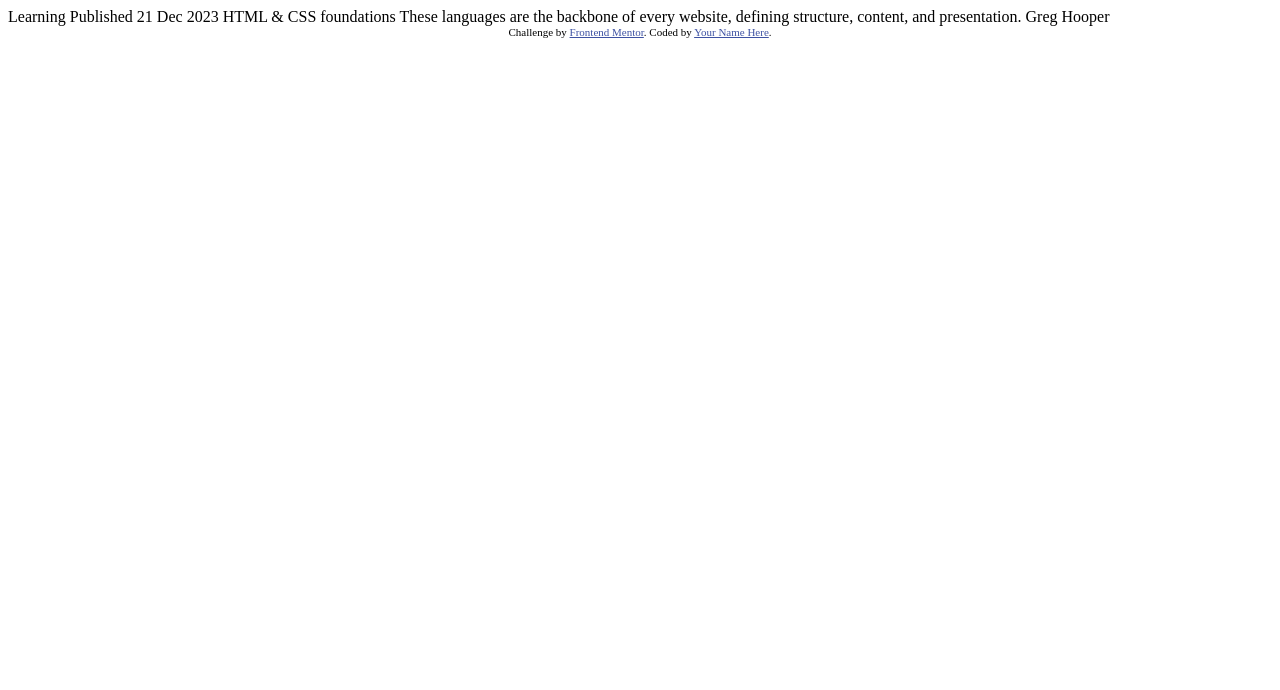
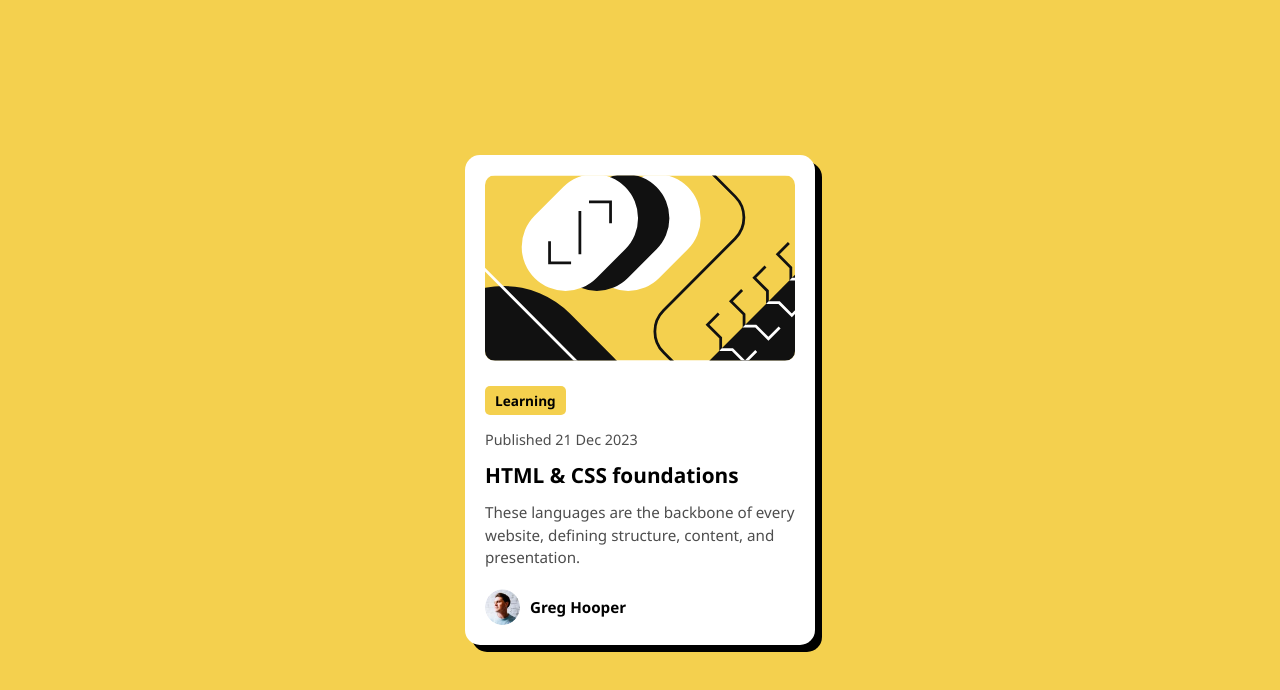
Before and after one commit to Davim46/blog-preview-page, a plain HTML site: page index.html in a window 1280 px wide. Drawn offline with Linux system fonts and the light colour scheme.

Commit message:
This is my second commit message, from the

```diff
--- a/index.html
+++ b/index.html
@@ -2,33 +2,25 @@
 <html lang="en">
 <head>
   <meta charset="UTF-8">
-  <meta name="viewport" content="width=device-width, initial-scale=1.0"> <!-- displays site properly based on user's device -->
-
-  <link rel="icon" type="image/png" sizes="32x32" href="./assets/images/favicon-32x32.png">
-
-  <title>Frontend Mentor | Blog preview card</title>
-
-  <!-- Feel free to remove these styles or customise in your own stylesheet 👍 -->
-  <style>
-    .attribution { font-size: 11px; text-align: center; }
-    .attribution a { color: hsl(228, 45%, 44%); }
-  </style>
+  <meta name="viewport" content="width=device-width, initial-scale=1.0">
+  <title>Blog Preview Card</title>
+  <link rel="stylesheet" href="style.css">
 </head>
 <body>
-
-  Learning
-
-  Published 21 Dec 2023
-
-  HTML & CSS foundations
-
-  These languages are the backbone of every website, defining structure, content, and presentation.
-
-  Greg Hooper
-
-  <div class="attribution">
-    Challenge by <a href="https://www.frontendmentor.io?ref=challenge" target="_blank">Frontend Mentor</a>.
-    Coded by <a href="#">Your Name Here</a>.
+  <div class="Blog-page">
+    <img src="assets/images/illustration-article.svg" alt="Article illustration" class="Blog-image">
+    <div class="card-content">
+      <span class="tag">Learning</span>
+      <p class="date">Published 21 Dec 2023</p>
+      <h2 class="title">HTML &amp; CSS foundations</h2>
+      <p class="description">
+        These languages are the backbone of every website, defining structure, content, and presentation.
+      </p>
+      <div class="author">
+        <img src="assets/images/image-avatar.webp" alt="Greg Hooper" class="author-img">
+        <p class="author-name">Greg Hooper</p>
+      </div>
+    </div>
   </div>
 </body>
 </html>
--- /dev/null
+++ b/style.css
@@ -0,0 +1,88 @@
+/* Reset */
+* {
+  margin: 0;
+  padding: 0;
+  box-sizing: border-box;
+}
+
+/* Page background */
+body {
+  font-family: 'Segoe UI', Tahoma, Geneva, Verdana, sans-serif;
+  background-color: hsl(47, 88%, 63%); /* yellow */
+  display: flex;
+  justify-content: center;
+  align-items: center;
+  min-height: 100vh;
+}
+
+/* Card container */
+.Blog-page {
+  background: white;
+  border-radius: 15px;
+  padding: 20px;
+  width: 350px;
+  box-shadow: 7px 7px 0px black;
+}
+
+/* Top image */
+.Blog-image {
+  width: 100%;
+  border-radius: 10px;
+  margin-bottom: 20px;
+}
+
+/* Tag */
+.tag {
+  background-color: hsl(47, 88%, 63%);
+  color: black;
+  font-weight: bold;
+  padding: 5px 10px;
+  border-radius: 5px;
+  font-size: 0.85rem;
+  display: inline-block;
+  margin-bottom: 15px;
+}
+
+/* Date */
+.date {
+  font-size: 0.9rem;
+  color: hsl(0, 0%, 30%);
+  margin-bottom: 12px;
+}
+
+/* Title */
+.title {
+  font-size: 1.3rem;
+  font-weight: 800;
+  margin-bottom: 12px;
+}
+
+.title:hover {
+  color: hsl(47, 88%, 63%);
+  cursor: pointer;
+}
+
+/* Description */
+.description {
+  font-size: 0.95rem;
+  color: hsl(0, 0%, 30%);
+  margin-bottom: 20px;
+  line-height: 1.5;
+}
+
+/* Author Section */
+.author {
+  display: flex;
+  align-items: center;
+  gap: 10px;
+}
+
+.author-img {
+  width: 35px;
+  border-radius: 50%;
+}
+
+.author-name {
+  font-weight: 700;
+  font-size: 0.95rem;
+}
```
Also changed, not shown: 1 other file.
